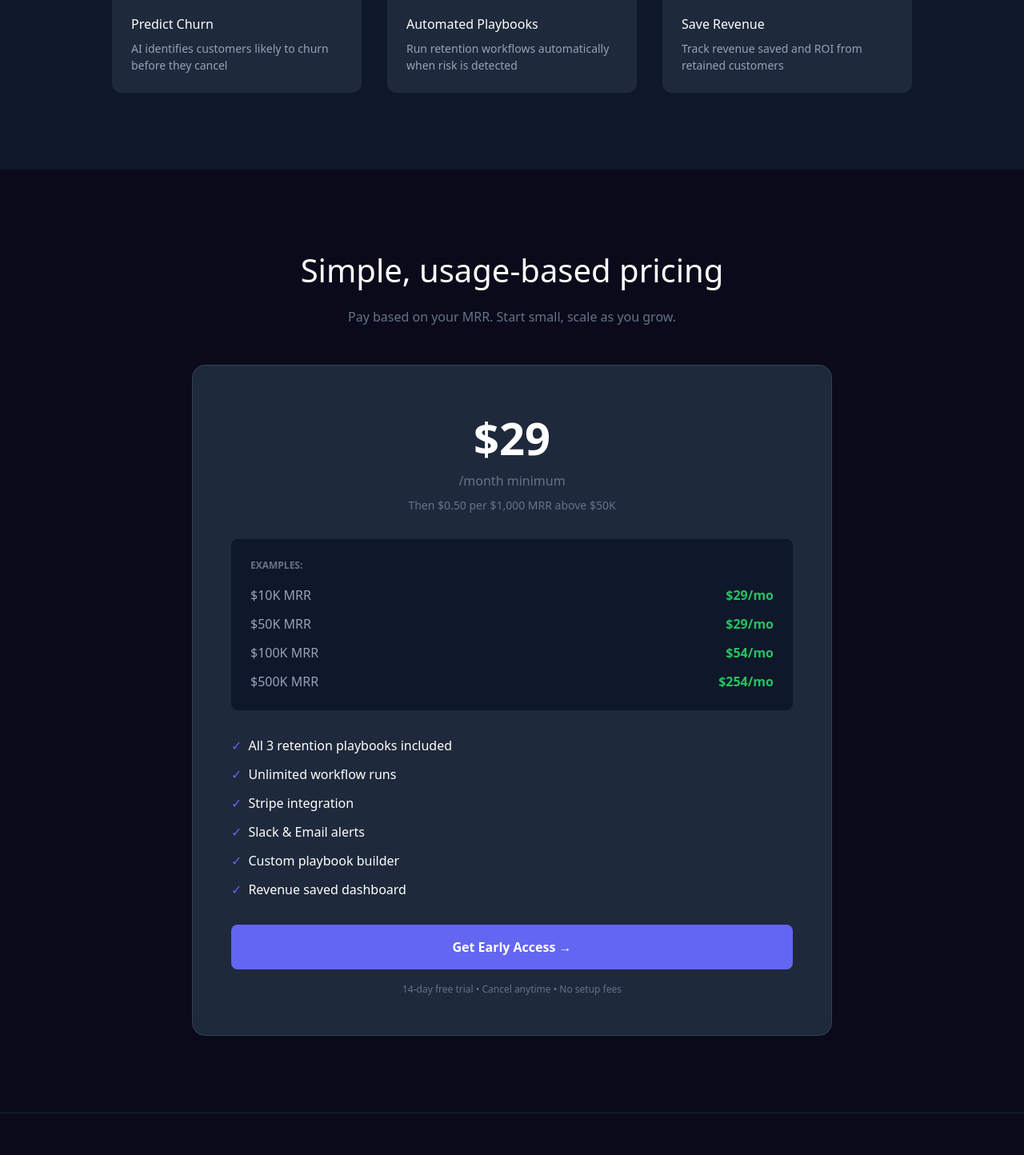
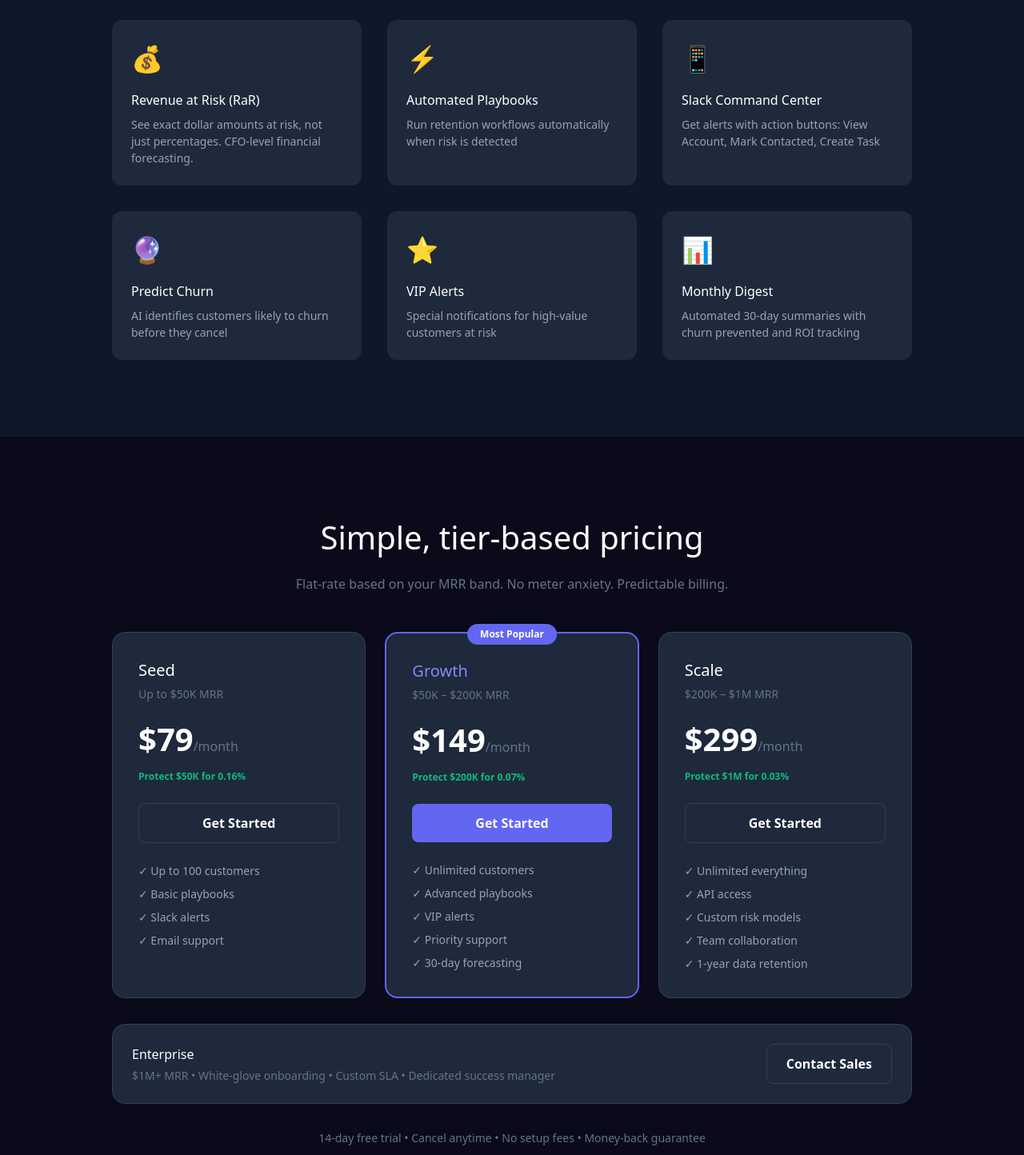
Before and after one commit to naj9683/churn-guard-app, a Next.js app: page / in a window 1280 px wide. Shown: the part 841-2285 px from the top of the page at 80% size. Built offline with nearby package versions, Linux system fonts and the light colour scheme.

Commit message:
Update homepage with new tiered pricing (9/49/99)

```diff
--- a/app/page.tsx
+++ b/app/page.tsx
@@ -11,24 +11,38 @@ export default function Home() {
         </div>
         <div style={{display: 'flex', gap: '2rem', alignItems: 'center'}}>
           <Link href="#features" style={{color: '#94a3b8', textDecoration: 'none', fontSize: '0.875rem'}}>Features</Link>
-          <Link href="#pricing" style={{color: '#94a3b8', textDecoration: 'none', fontSize: '0.875rem'}}>Pricing</Link>
-          <Link href="/dashboard" style={{padding: '0.5rem 1rem', background: '#6366f1', color: 'white', textDecoration: 'none', borderRadius: '0.5rem', fontSize: '0.875rem'}}>
-            Get Early Access
+          <Link href="/pricing" style={{color: '#94a3b8', textDecoration: 'none', fontSize: '0.875rem'}}>Pricing</Link>
+          <Link href="/pricing" style={{padding: '0.5rem 1rem', background: '#6366f1', color: 'white', textDecoration: 'none', borderRadius: '0.5rem', fontSize: '0.875rem'}}>
+            Get Started
           </Link>
         </div>
       </nav>
 
       {/* Hero Section */}
       <section style={{padding: '6rem 2rem', textAlign: 'center', maxWidth: '800px', margin: '0 auto'}}>
+        <div style={{
+          display: 'inline-block',
+          background: 'rgba(99, 102, 241, 0.1)',
+          color: '#818cf8',
+          padding: '0.5rem 1rem',
+          borderRadius: '9999px',
+          fontSize: '0.875rem',
+          fontWeight: '600',
+          marginBottom: '1.5rem',
+          border: '1px solid rgba(99, 102, 241, 0.3)'
+        }}>
+          💰 Guaranteed: Save 10× your subscription or money back
+        </div>
+
         <h1 style={{fontSize: '3.5rem', fontWeight: '700', marginBottom: '1.5rem', lineHeight: '1.1'}}>
-          Stop Losing Customers to Churn
+          Stop Losing Revenue to Churn
         </h1>
         <p style={{fontSize: '1.25rem', color: '#94a3b8', marginBottom: '2rem', lineHeight: '1.6'}}>
-          AI-powered churn prediction and automated retention playbooks.
-          Identify at-risk customers before they cancel and save your revenue.
+          AI-powered Revenue at Risk (RaR) dashboard. Know exactly how many dollars are at risk,
+          not just percentages. Automated playbooks that save customers before they churn.
         </p>
         <div style={{display: 'flex', gap: '1rem', justifyContent: 'center'}}>
-          <Link href="/dashboard" style={{
+          <Link href="/pricing" style={{
             padding: '1rem 2rem',
             background: '#6366f1',
             color: 'white',
@@ -38,7 +52,7 @@ export default function Home() {
           }}>
             Start Free Trial
           </Link>
-          <a href="#pricing" style={{
+          <Link href="/dashboard" style={{
             padding: '1rem 2rem',
             background: 'transparent',
             color: 'white',
@@ -47,8 +61,8 @@ export default function Home() {
             border: '1px solid #334155',
             fontWeight: '600'
           }}>
-            View Pricing
-          </a>
+            View Demo
+          </Link>
         </div>
       </section>
 
@@ -58,9 +72,9 @@ export default function Home() {
           <h2 style={{fontSize: '2rem', textAlign: 'center', marginBottom: '3rem'}}>Everything you need to reduce churn</h2>
           <div style={{display: 'grid', gridTemplateColumns: 'repeat(auto-fit, minmax(300px, 1fr))', gap: '2rem'}}>
             <div style={{padding: '1.5rem', background: '#1e293b', borderRadius: '0.75rem'}}>
-              <div style={{fontSize: '2rem', marginBottom: '1rem'}}>🔮</div>
-              <h3 style={{marginBottom: '0.5rem'}}>Predict Churn</h3>
-              <p style={{color: '#94a3b8', fontSize: '0.875rem'}}>AI identifies customers likely to churn before they cancel</p>
+              <div style={{fontSize: '2rem', marginBottom: '1rem'}}>💰</div>
+              <h3 style={{marginBottom: '0.5rem'}}>Revenue at Risk (RaR)</h3>
+              <p style={{color: '#94a3b8', fontSize: '0.875rem'}}>See exact dollar amounts at risk, not just percentages. CFO-level financial forecasting.</p>
             </div>
             <div style={{padding: '1.5rem', background: '#1e293b', borderRadius: '0.75rem'}}>
               <div style={{fontSize: '2rem', marginBottom: '1rem'}}>⚡</div>
@@ -68,97 +82,181 @@ export default function Home() {
               <p style={{color: '#94a3b8', fontSize: '0.875rem'}}>Run retention workflows automatically when risk is detected</p>
             </div>
             <div style={{padding: '1.5rem', background: '#1e293b', borderRadius: '0.75rem'}}>
-              <div style={{fontSize: '2rem', marginBottom: '1rem'}}>💰</div>
-              <h3 style={{marginBottom: '0.5rem'}}>Save Revenue</h3>
-              <p style={{color: '#94a3b8', fontSize: '0.875rem'}}>Track revenue saved and ROI from retained customers</p>
+              <div style={{fontSize: '2rem', marginBottom: '1rem'}}>📱</div>
+              <h3 style={{marginBottom: '0.5rem'}}>Slack Command Center</h3>
+              <p style={{color: '#94a3b8', fontSize: '0.875rem'}}>Get alerts with action buttons: View Account, Mark Contacted, Create Task</p>
+            </div>
+            <div style={{padding: '1.5rem', background: '#1e293b', borderRadius: '0.75rem'}}>
+              <div style={{fontSize: '2rem', marginBottom: '1rem'}}>🔮</div>
+              <h3 style={{marginBottom: '0.5rem'}}>Predict Churn</h3>
+              <p style={{color: '#94a3b8', fontSize: '0.875rem'}}>AI identifies customers likely to churn before they cancel</p>
+            </div>
+            <div style={{padding: '1.5rem', background: '#1e293b', borderRadius: '0.75rem'}}>
+              <div style={{fontSize: '2rem', marginBottom: '1rem'}}>⭐</div>
+              <h3 style={{marginBottom: '0.5rem'}}>VIP Alerts</h3>
+              <p style={{color: '#94a3b8', fontSize: '0.875rem'}}>Special notifications for high-value customers at risk</p>
+            </div>
+            <div style={{padding: '1.5rem', background: '#1e293b', borderRadius: '0.75rem'}}>
+              <div style={{fontSize: '2rem', marginBottom: '1rem'}}>📊</div>
+              <h3 style={{marginBottom: '0.5rem'}}>Monthly Digest</h3>
+              <p style={{color: '#94a3b8', fontSize: '0.875rem'}}>Automated 30-day summaries with churn prevented and ROI tracking</p>
             </div>
           </div>
         </div>
       </section>
 
-      {/* Pricing Section */}
+      {/* Pricing Section - Updated */}
       <section id="pricing" style={{padding: '6rem 2rem', background: '#0a0a1a'}}>
-        <div style={{maxWidth: '800px', margin: '0 auto', textAlign: 'center'}}>
-          <h2 style={{fontSize: '2.5rem', marginBottom: '1rem'}}>Simple, usage-based pricing</h2>
-          <p style={{color: '#64748b', marginBottom: '3rem'}}>Pay based on your MRR. Start small, scale as you grow.</p>
+        <div style={{maxWidth: '1000px', margin: '0 auto', textAlign: 'center'}}>
+          <h2 style={{fontSize: '2.5rem', marginBottom: '1rem'}}>Simple, tier-based pricing</h2>
+          <p style={{color: '#64748b', marginBottom: '3rem'}}>Flat-rate based on your MRR band. No meter anxiety. Predictable billing.</p>
 
-          {/* Pricing Card - Clickable */}
-          <Link href="/pricing" style={{textDecoration: 'none', color: 'inherit', display: 'block'}}>
-            <div style={{background: '#1e293b', borderRadius: '1rem', padding: '3rem', border: '1px solid #334155', textAlign: 'left', cursor: 'pointer', transition: 'transform 0.2s'}}>
-              <div style={{textAlign: 'center', marginBottom: '2rem'}}>
-                <div style={{fontSize: '3.5rem', fontWeight: '700', color: 'white'}}>$29</div>
-                <div style={{color: '#64748b'}}>/month minimum</div>
-                <div style={{color: '#64748b', fontSize: '0.875rem', marginTop: '0.5rem'}}>Then $0.50 per $1,000 MRR above $50K</div>
+          {/* Pricing Cards Grid */}
+          <div style={{display: 'grid', gridTemplateColumns: 'repeat(auto-fit, minmax(250px, 1fr))', gap: '1.5rem'}}>
+
+            {/* Seed */}
+            <div style={{background: '#1e293b', borderRadius: '1rem', padding: '2rem', border: '1px solid #334155', textAlign: 'left'}}>
+              <div style={{marginBottom: '1rem'}}>
+                <h3 style={{fontSize: '1.25rem', marginBottom: '0.25rem'}}>Seed</h3>
+                <p style={{color: '#64748b', fontSize: '0.875rem'}}>Up to $50K MRR</p>
               </div>
-
-              {/* Examples */}
-              <div style={{background: '#0f172a', borderRadius: '0.5rem', padding: '1.5rem', marginBottom: '2rem'}}>
-                <div style={{color: '#64748b', fontSize: '0.75rem', fontWeight: '600', marginBottom: '1rem'}}>EXAMPLES:</div>
-                <div style={{display: 'flex', justifyContent: 'space-between', marginBottom: '0.75rem'}}>
-                  <span style={{color: '#94a3b8'}}>$10K MRR</span>
-                  <span style={{color: '#22c55e', fontWeight: '600'}}>$29/mo</span>
+              <div style={{marginBottom: '1.5rem'}}>
+                <span style={{fontSize: '2.5rem', fontWeight: '700'}}>$79</span>
+                <span style={{color: '#64748b'}}>/month</span>
+                <div style={{color: '#10b981', fontSize: '0.75rem', marginTop: '0.5rem', fontWeight: '600'}}>Protect $50K for 0.16%</div>
               </div>
-                <div style={{display: 'flex', justifyContent: 'space-between', marginBottom: '0.75rem'}}>
-                  <span style={{color: '#94a3b8'}}>$50K MRR</span>
-                  <span style={{color: '#22c55e', fontWeight: '600'}}>$29/mo</span>
-                </div>
-                <div style={{display: 'flex', justifyContent: 'space-between', marginBottom: '0.75rem'}}>
-                  <span style={{color: '#94a3b8'}}>$100K MRR</span>
-                  <span style={{color: '#22c55e', fontWeight: '600'}}>$54/mo</span>
-                </div>
-                <div style={{display: 'flex', justifyContent: 'space-between'}}>
-                  <span style={{color: '#94a3b8'}}>$500K MRR</span>
-                  <span style={{color: '#22c55e', fontWeight: '600'}}>$254/mo</span>
+              <Link href="/pricing" style={{
+                display: 'block',
+                width: '100%',
+                padding: '0.75rem',
+                background: 'transparent',
+                color: 'white',
+                textAlign: 'center',
+                borderRadius: '0.5rem',
+                border: '1px solid #334155',
+                textDecoration: 'none',
+                fontWeight: '600',
+                marginBottom: '1.5rem'
+              }}>
+                Get Started
+              </Link>
+              <div style={{display: 'flex', flexDirection: 'column', gap: '0.5rem', fontSize: '0.875rem', color: '#94a3b8'}}>
+                <div>✓ Up to 100 customers</div>
+                <div>✓ Basic playbooks</div>
+                <div>✓ Slack alerts</div>
+                <div>✓ Email support</div>
               </div>
             </div>
 
-              {/* Features */}
-              <div style={{display: 'flex', flexDirection: 'column', gap: '0.75rem', marginBottom: '2rem'}}>
-                <div style={{display: 'flex', alignItems: 'center', gap: '0.5rem', color: 'white'}}>
-                  <span style={{color: '#6366f1'}}>✓</span>
-                  <span>All 3 retention playbooks included</span>
+            {/* Growth - Popular */}
+            <div style={{background: '#1e293b', borderRadius: '1rem', padding: '2rem', border: '2px solid #6366f1', textAlign: 'left', position: 'relative'}}>
+              <div style={{
+                position: 'absolute',
+                top: '-12px',
+                left: '50%',
+                transform: 'translateX(-50%)',
+                background: '#6366f1',
+                color: 'white',
+                padding: '0.25rem 1rem',
+                borderRadius: '9999px',
+                fontSize: '0.75rem',
+                fontWeight: '600'
+              }}>
+                Most Popular
               </div>
-                <div style={{display: 'flex', alignItems: 'center', gap: '0.5rem', color: 'white'}}>
-                  <span style={{color: '#6366f1'}}>✓</span>
-                  <span>Unlimited workflow runs</span>
+              <div style={{marginBottom: '1rem'}}>
+                <h3 style={{fontSize: '1.25rem', marginBottom: '0.25rem', color: '#818cf8'}}>Growth</h3>
+                <p style={{color: '#64748b', fontSize: '0.875rem'}}>$50K – $200K MRR</p>
               </div>
-                <div style={{display: 'flex', alignItems: 'center', gap: '0.5rem', color: 'white'}}>
-                  <span style={{color: '#6366f1'}}>✓</span>
-                  <span>Stripe integration</span>
+              <div style={{marginBottom: '1.5rem'}}>
+                <span style={{fontSize: '2.5rem', fontWeight: '700'}}>$149</span>
+                <span style={{color: '#64748b'}}>/month</span>
+                <div style={{color: '#10b981', fontSize: '0.75rem', marginTop: '0.5rem', fontWeight: '600'}}>Protect $200K for 0.07%</div>
               </div>
-                <div style={{display: 'flex', alignItems: 'center', gap: '0.5rem', color: 'white'}}>
-                  <span style={{color: '#6366f1'}}>✓</span>
-                  <span>Slack & Email alerts</span>
-                </div>
-                <div style={{display: 'flex', alignItems: 'center', gap: '0.5rem', color: 'white'}}>
-                  <span style={{color: '#6366f1'}}>✓</span>
-                  <span>Custom playbook builder</span>
-                </div>
-                <div style={{display: 'flex', alignItems: 'center', gap: '0.5rem', color: 'white'}}>
-                  <span style={{color: '#6366f1'}}>✓</span>
-                  <span>Revenue saved dashboard</span>
-                </div>
-              </div>
-
-              {/* CTA */}
-              <div style={{
+              <Link href="/pricing" style={{
+                display: 'block',
                 width: '100%',
-                padding: '1rem',
+                padding: '0.75rem',
                 background: '#6366f1',
                 color: 'white',
                 textAlign: 'center',
                 borderRadius: '0.5rem',
+                textDecoration: 'none',
                 fontWeight: '600',
-                fontSize: '1rem'
+                marginBottom: '1.5rem'
               }}>
-                Get Early Access →
+                Get Started
+              </Link>
+              <div style={{display: 'flex', flexDirection: 'column', gap: '0.5rem', fontSize: '0.875rem', color: '#94a3b8'}}>
+                <div>✓ Unlimited customers</div>
+                <div>✓ Advanced playbooks</div>
+                <div>✓ VIP alerts</div>
+                <div>✓ Priority support</div>
+                <div>✓ 30-day forecasting</div>
+              </div>
             </div>
 
-              <div style={{textAlign: 'center', marginTop: '1rem', color: '#64748b', fontSize: '0.75rem'}}>
-                14-day free trial • Cancel anytime • No setup fees
+            {/* Scale */}
+            <div style={{background: '#1e293b', borderRadius: '1rem', padding: '2rem', border: '1px solid #334155', textAlign: 'left'}}>
+              <div style={{marginBottom: '1rem'}}>
+                <h3 style={{fontSize: '1.25rem', marginBottom: '0.25rem'}}>Scale</h3>
+                <p style={{color: '#64748b', fontSize: '0.875rem'}}>$200K – $1M MRR</p>
+              </div>
+              <div style={{marginBottom: '1.5rem'}}>
+                <span style={{fontSize: '2.5rem', fontWeight: '700'}}>$299</span>
+                <span style={{color: '#64748b'}}>/month</span>
+                <div style={{color: '#10b981', fontSize: '0.75rem', marginTop: '0.5rem', fontWeight: '600'}}>Protect $1M for 0.03%</div>
+              </div>
+              <Link href="/pricing" style={{
+                display: 'block',
+                width: '100%',
+                padding: '0.75rem',
+                background: 'transparent',
+                color: 'white',
+                textAlign: 'center',
+                borderRadius: '0.5rem',
+                border: '1px solid #334155',
+                textDecoration: 'none',
+                fontWeight: '600',
+                marginBottom: '1.5rem'
+              }}>
+                Get Started
+              </Link>
+              <div style={{display: 'flex', flexDirection: 'column', gap: '0.5rem', fontSize: '0.875rem', color: '#94a3b8'}}>
+                <div>✓ Unlimited everything</div>
+                <div>✓ API access</div>
+                <div>✓ Custom risk models</div>
+                <div>✓ Team collaboration</div>
+                <div>✓ 1-year data retention</div>
               </div>
             </div>
+
+          </div>
+
+          {/* Enterprise */}
+          <div style={{marginTop: '2rem', padding: '1.5rem', background: '#1e293b', borderRadius: '1rem', border: '1px solid #334155'}}>
+            <div style={{display: 'flex', justifyContent: 'space-between', alignItems: 'center', flexWrap: 'wrap', gap: '1rem'}}>
+              <div style={{textAlign: 'left'}}>
+                <h3 style={{marginBottom: '0.25rem'}}>Enterprise</h3>
+                <p style={{color: '#64748b', fontSize: '0.875rem'}}>$1M+ MRR • White-glove onboarding • Custom SLA • Dedicated success manager</p>
+              </div>
+              <Link href="mailto:sales@churnguard.io" style={{
+                padding: '0.75rem 1.5rem',
+                background: 'transparent',
+                color: 'white',
+                border: '1px solid #334155',
+                borderRadius: '0.5rem',
+                textDecoration: 'none',
+                fontWeight: '600'
+              }}>
+                Contact Sales
               </Link>
+            </div>
+          </div>
+
+          <div style={{marginTop: '2rem', color: '#64748b', fontSize: '0.875rem'}}>
+            14-day free trial • Cancel anytime • No setup fees • Money-back guarantee
+          </div>
         </div>
       </section>
 
```
Lines whose indentation alone changed are shown as unchanged.
